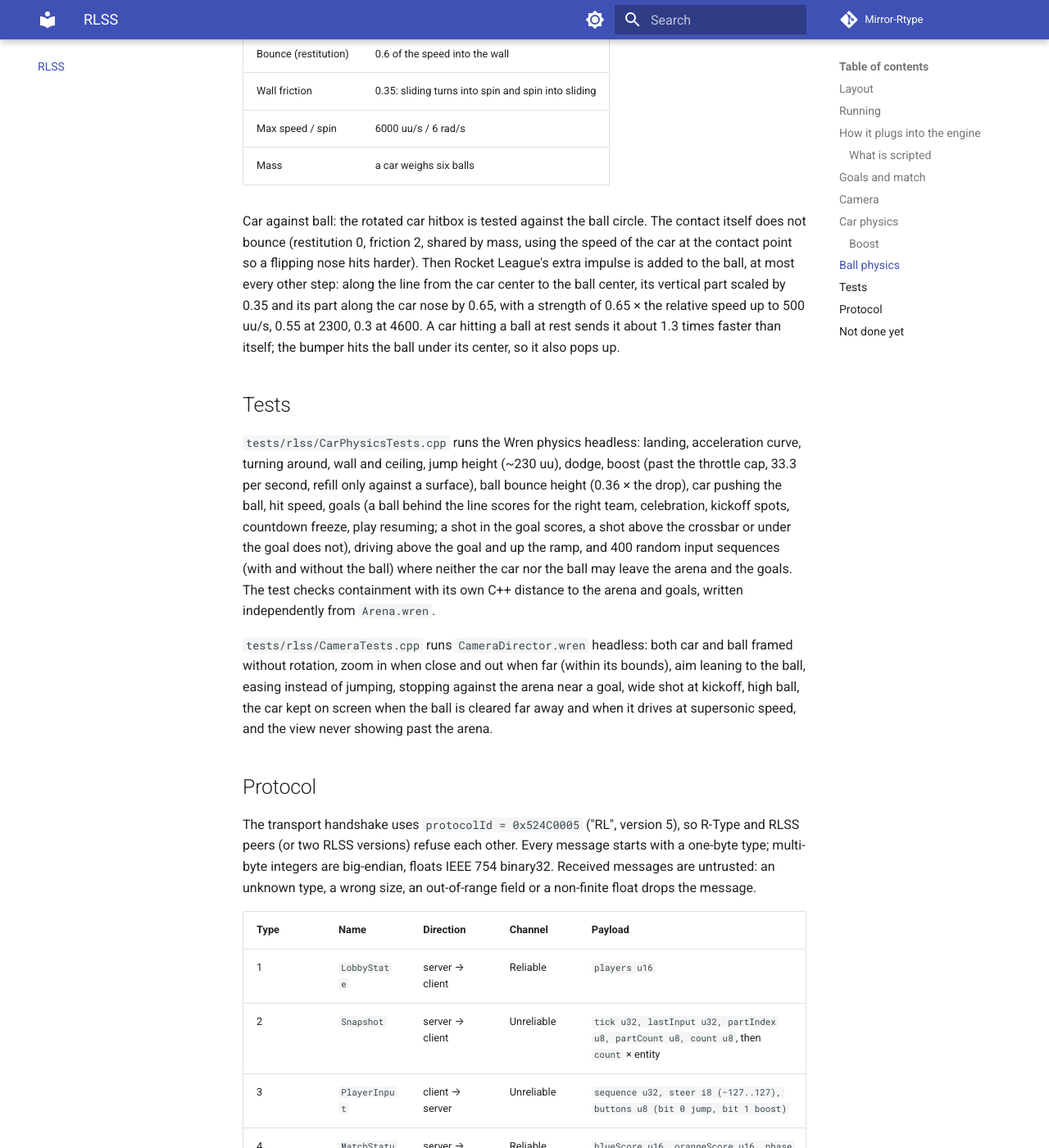
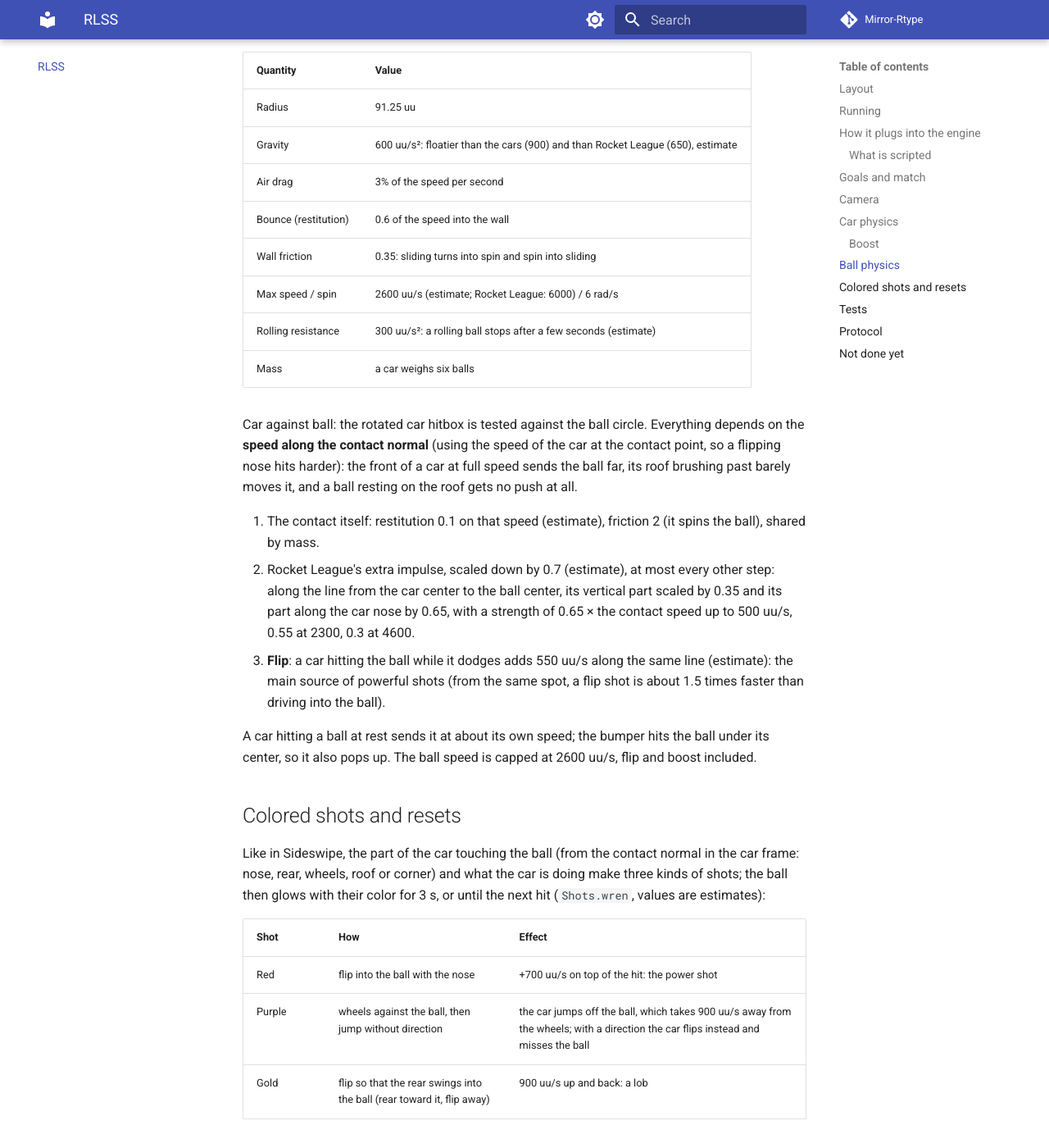
Before and after one commit to Matt4401/Mirror-Rtype, an MkDocs documentation site: the page built from docs/rlss/index.md, in a window 1280 px wide and 1400 px high, scrolled down 6375 px. Shown: the whole window at 82% size. Built offline with MkDocs 1.6.1 and Material for MkDocs 9.7.7, drawn with Linux system fonts in a browser that asks for light colours; comment, search, counter and statistics services are not loaded; some of the changed text lies outside the part shown.

Commit message:
feat(rlss): add colored shots and reset mechanics for enhanced gameplay

```diff
--- a/docs/rlss/index.md
+++ b/docs/rlss/index.md
@@ -92,6 +92,7 @@ flowchart LR
 |--------------------------|---------|--------------------------------------------------------------------------|
 | `rlss/scripts/Match`      | server  | Fixed 120 Hz loop: steps the cars and the ball, car-ball contacts, goals, score, kickoff |
 | `rlss/scripts/Kickoff`    | server  | Teams, kickoff spots, goal celebration and countdown durations            |
+| `rlss/scripts/Shots`      | server  | Colored shots (red, purple, gold), flip and boost resets on the ball      |
 | `rlss/scripts/Simulation` | server  | Registry the `Car` / `Ball` instances join and leave                      |
 | `rlss/scripts/Car`        | server  | Whole car physics and boost, one instance per car                         |
 | `rlss/scripts/Ball`       | server  | Ball physics: drag, bounces, spin                                         |
@@ -162,30 +163,36 @@ lengths wide: cars and ball keep their Rocket League size, the camera follows th
 
 | Quantity                          | Value                                    |
 |-----------------------------------|------------------------------------------|
-| Gravity                           | 650 uu/s²                                |
+| Gravity (always down the screen)  | 900 uu/s² (estimate; Rocket League: 650) |
 | Throttle acceleration             | 1600 uu/s² at rest → 160 at 1400 → 0 at 1410 uu/s |
 | Braking / coasting                | 3500 / 525 uu/s²                         |
-| Sticky force on any surface       | 325 uu/s²                                |
-| Jump                              | 292 uu/s + 1458 uu/s² while held, 0.2 s max |
-| Second jump window                | 1.25 s after the first jump              |
+| Sticky force on any surface       | 325 uu/s² coasting, 1050 uu/s² driving (estimate) |
+| Jump                              | 292 uu/s + 1458 uu/s² while held, 0.2 s max (about 160 uu high) |
+| Second jump (flip / double jump)  | one per jump, until the car touches a surface again |
 | Dodge                             | 500 uu/s forward (533 back), scaled by speed; spins at 5.5 rad/s for 0.65 s |
 | Air control                       | 12.46 rad/s², damping 2.798, max 5.5 rad/s |
 | Max speed                         | 2300 uu/s                                |
 
 - **On the wheels**, the car follows the surface: floor, curved corners, walls, ceiling. Gravity along the surface
   slows a climb. The surface holds the car while `−g·n + v²·curvature + sticky ≥ 0`: always on the floor and walls,
-  on the curved corners only if fast enough, never on the flat ceiling. There the suspension (20 uu) extends for a
-  moment before the wheels lose contact, so the car drives on the ceiling only briefly.
+  on the curved corners only if fast enough. While the car drives (throttle or boost) the grip (1050) beats gravity
+  (900): it drives upside down on the ceiling. Once it lets go, gravity wins, the suspension (20 uu) extends and the
+  car falls.
 - The stick is screen-relative but locked while held: holding "right" drives up the right wall and along the ceiling.
   Steering against the motion brakes; below 200 uu/s it turns the car around (Sideswipe-style mirror).
+- **Gravity** always pulls toward the bottom of the screen (900 uu/s² on the cars, 600 on the ball), even when the car drives on a
+  wall or on the ceiling. It is stronger than in Rocket League, so jumps stay short and the game feels snappier.
 - **In the air**: jump hold, double jump (no direction) or dodge (toward the stick), air rotation. The four hitbox
-  corners collide with the arena; touching wheels first (roof within 60° of the wall normal) lands, otherwise the body
-  bounces and tips over. On the roof, jump rolls the car back on its wheels.
+  corners collide with the arena and the car lands when it touches them. Like in Sideswipe, it never rests on its roof
+  or its side: flying toward a surface any other way than wheels first, it spins onto its wheels in the time left
+  before the contact (within 0.25 s of it, up to 16 rad/s); if it touches anyway, it is turned onto its wheels as it
+  lands.
 
 ### Boost
 
-Boost pushes toward the nose: 991.7 uu/s² on the ground (where it also means full throttle), 1058.3 uu/s² in the air,
-up to the 2300 uu/s cap. It burns 33.3 per second (a full tank lasts 3 s) and lasts at least 0.1 s once started. Like in
+Boost pushes toward the nose: 1110 uu/s² on the ground (where it also means full throttle), 1185 uu/s² in the air
+(estimates, about 12% above Rocket League), up to the 2300 uu/s cap. In the air it beats gravity (1185 against 900):
+pointing the nose up, the car climbs. It burns 33.3 per second (a full tank lasts 3 s) and lasts at least 0.1 s once started. Like in
 Sideswipe there are no boost pads: the tank (100, full at spawn) refills while the car touches a surface, wheels or
 body. The refill rate (25 per second, empty to full in 4 s) is an estimate, not a published value.
 
@@ -194,25 +201,59 @@ body. The refill rate (25 per second, empty to full in 4 s) is an estimate, not
 | Quantity                   | Value                                                          |
 |----------------------------|----------------------------------------------------------------|
 | Radius                     | 91.25 uu                                                       |
-| Gravity                    | 650 uu/s²                                                      |
+| Gravity                    | 600 uu/s²: floatier than the cars (900) and than Rocket League (650), estimate |
 | Air drag                   | 3% of the speed per second                                     |
 | Bounce (restitution)       | 0.6 of the speed into the wall                                 |
 | Wall friction              | 0.35: sliding turns into spin and spin into sliding            |
-| Max speed / spin           | 6000 uu/s / 6 rad/s                                            |
+| Max speed / spin           | 2600 uu/s (estimate; Rocket League: 6000) / 6 rad/s            |
+| Rolling resistance         | 300 uu/s²: a rolling ball stops after a few seconds (estimate) |
 | Mass                       | a car weighs six balls                                         |
 
-Car against ball: the rotated car hitbox is tested against the ball circle. The contact itself does not bounce
-(restitution 0, friction 2, shared by mass, using the speed of the car at the contact point so a flipping nose hits
-harder). Then Rocket League's extra impulse is added to the ball, at most every other step: along the line from the car
-center to the ball center, its vertical part scaled by 0.35 and its part along the car nose by 0.65, with a strength of
-0.65 × the relative speed up to 500 uu/s, 0.55 at 2300, 0.3 at 4600. A car hitting a ball at rest sends it about 1.3
-times faster than itself; the bumper hits the ball under its center, so it also pops up.
+Car against ball: the rotated car hitbox is tested against the ball circle. Everything depends on the **speed along
+the contact normal** (using the speed of the car at the contact point, so a flipping nose hits harder): the front of
+a car at full speed sends the ball far, its roof brushing past barely moves it, and a ball resting on the roof gets no
+push at all.
+
+1. The contact itself: restitution 0.1 on that speed (estimate), friction 2 (it spins the ball), shared by mass.
+2. Rocket League's extra impulse, scaled down by 0.7 (estimate), at most every other step: along the line from the car
+   center to the ball center, its vertical part scaled by 0.35 and its part along the car nose by 0.65, with a
+   strength of 0.65 × the contact speed up to 500 uu/s, 0.55 at 2300, 0.3 at 4600.
+3. **Flip**: a car hitting the ball while it dodges adds 550 uu/s along the same line (estimate): the main source of
+   powerful shots (from the same spot, a flip shot is about 1.5 times faster than driving into the ball).
+
+A car hitting a ball at rest sends it at about its own speed; the bumper hits the ball under its center, so it also
+pops up. The ball speed is capped at 2600 uu/s, flip and boost included.
+
+## Colored shots and resets
+
+Like in Sideswipe, the part of the car touching the ball (from the contact normal in the car frame: nose, rear,
+wheels, roof or corner) and what the car is doing make three kinds of shots; the ball then glows with their color
+for 3 s, or until the next hit (`Shots.wren`, values are estimates):
+
+| Shot   | How                                                                 | Effect                                          |
+|--------|---------------------------------------------------------------------|-------------------------------------------------|
+| Red    | flip into the ball with the nose                                    | +700 uu/s on top of the hit: the power shot     |
+| Purple | wheels against the ball, then jump without direction                | the car jumps off the ball, which takes 900 uu/s away from the wheels; with a direction the car flips instead and misses the ball |
+| Gold   | flip so that the rear swings into the ball (rear toward it, flip away) | 900 uu/s up and back: a lob                  |
+
+A flip touching the ball with another part adds 250 uu/s, without color.
+
+- **Flip reset**: touching the ball with the wheels gives the flip back (as touching any surface does); the car
+  blinks white until it uses it. Resets can be chained; the flip has no time limit.
+- **Boost reset**: a new touch of the ball with the wheels gives at least 25 boost, and boost keeps refilling while
+  the contact lasts (like on the floor or the ceiling).
+- A jump or a flip right after touching the ball needs a new touch (0.2 s apart) before the next reset.
 
 ## Tests
 
 `tests/rlss/CarPhysicsTests.cpp` runs the Wren physics headless: landing, acceleration curve, turning around, wall and
-ceiling, jump height (~230 uu), dodge, boost (past the throttle cap, 33.3 per second, refill only against a surface),
-ball bounce height (0.36 × the drop), car pushing the ball, hit speed, goals (a ball behind the line scores for the
+ceiling, jump height (~160 uu), dodge, boost (past the throttle cap, 33.3 per second, refill only against a surface,
+climbing nose up), driving upside down on the ceiling and falling when letting go, the flip still available after a
+long fall, ball bounce height (0.36 × the drop), a rolling ball stopping, the ball speed cap, car pushing the ball, hit
+speed, a front hit much stronger than the roof, a flip shot much stronger than driving, a car dropped upside down
+turning over before it touches the floor (and, in the random sequences, never lying on its back against a surface),
+the colored shots (red flip with the nose, purple jump off the ball, gold rear lob, a plain drive is not colored, a
+directional jump off the ball flips and misses it), the flip and boost resets on the ball, goals (a ball behind the line scores for the
 right team, celebration, kickoff spots, countdown freeze, play resuming; a shot in the goal scores, a shot above the
 crossbar or under the goal does not), driving above the goal and up the ramp, and 400 random input sequences (with and
 without the ball) where neither the car nor the ball may leave the arena and the goals. The test checks containment
@@ -225,7 +266,7 @@ when it drives at supersonic speed, and the view never showing past the arena.
 
 ## Protocol
 
-The transport handshake uses `protocolId = 0x524C0005` ("RL", version 5), so R-Type and RLSS peers (or two RLSS
+The transport handshake uses `protocolId = 0x524C0006` ("RL", version 6), so R-Type and RLSS peers (or two RLSS
 versions) refuse each other. Every message starts with a one-byte type; multi-byte integers are big-endian, floats
 IEEE 754 binary32. Received messages are untrusted: an unknown type, a wrong size, an out-of-range field or a
 non-finite float drops the message.
@@ -239,7 +280,8 @@ non-finite float drops the message.
 | 5    | `Welcome`     | server → client | Reliable   | `carId u32 (≠ 0)`: network id of the receiver's car, sent once it exists |
 
 A snapshot entity is 20 bytes: `id u32 (≠ 0), kind u8 (1 car, 2 ball), x f32, y f32, rotation f32, flags u8 (bit 0
-facing left, bit 1 boosting), color u8, boost u8 (0..100)`. A part carries at most 48 entities, a snapshot at most 64
+facing left, bit 1 boosting, bit 2 flip reset), color u8 (car: palette index; ball: last shot, 0 none, 1 red, 2 purple,
+3 gold), boost u8 (0..100)`. A part carries at most 48 entities, a snapshot at most 64
 parts.
 
 ## Not done yet
```
